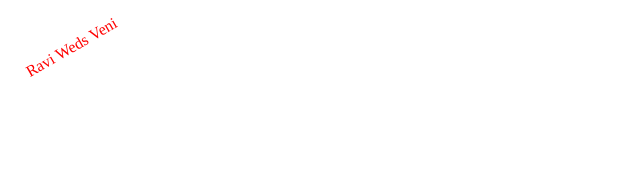
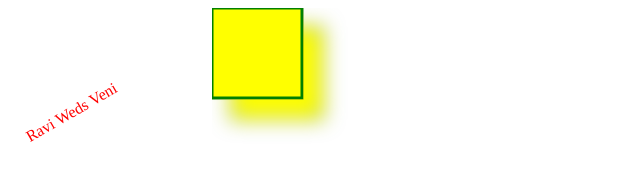
Before and after one commit to sunvizag/new, a website: page ravi.html in a window 1280 px wide. Shown: the whole page, without its empty margins (0-640 px from the left). Drawn offline with Linux system fonts and the light colour scheme.

Commit message:
Update ravi.html

```diff
--- a/ravi.html
+++ b/ravi.html
@@ -6,6 +6,18 @@
   <text x="10" y="35" fill="red" transform="rotate(-30 80,30)">Ravi Weds Veni</text>
   Sorry, your browser does not support inline SVG.
 </svg>
+<svg height="140" width="140">
+  <defs>
+    <filter id="f1" x="0" y="0" width="200%" height="200%">
+      <feOffset result="offOut" in="SourceGraphic" dx="20" dy="20" />
+      <feGaussianBlur result="blurOut" in="offOut" stdDeviation="10" />
+      <feBlend in="SourceGraphic" in2="blurOut" mode="normal" />
+    </filter>
+  </defs>
+  <rect width="90" height="90" stroke="green" stroke-width="3" fill="yellow" filter="url(#f1)" />
+  Sorry, your browser does not support inline SVG.
+</svg>
+
 
 </body>
 </html>
```
